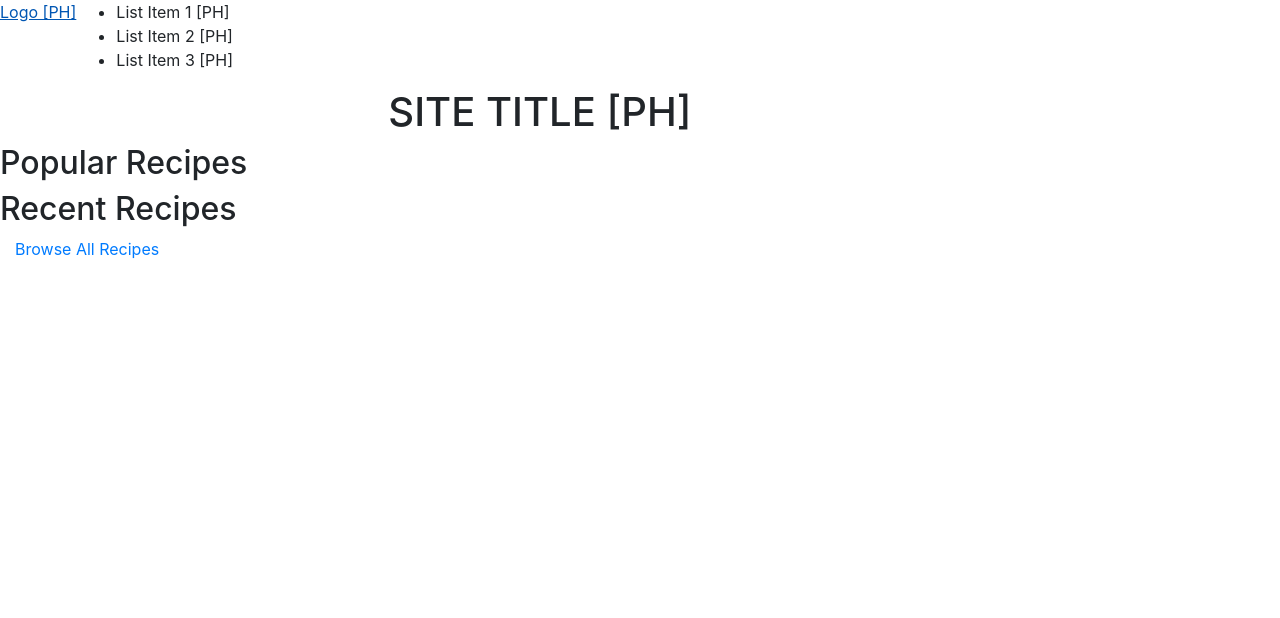
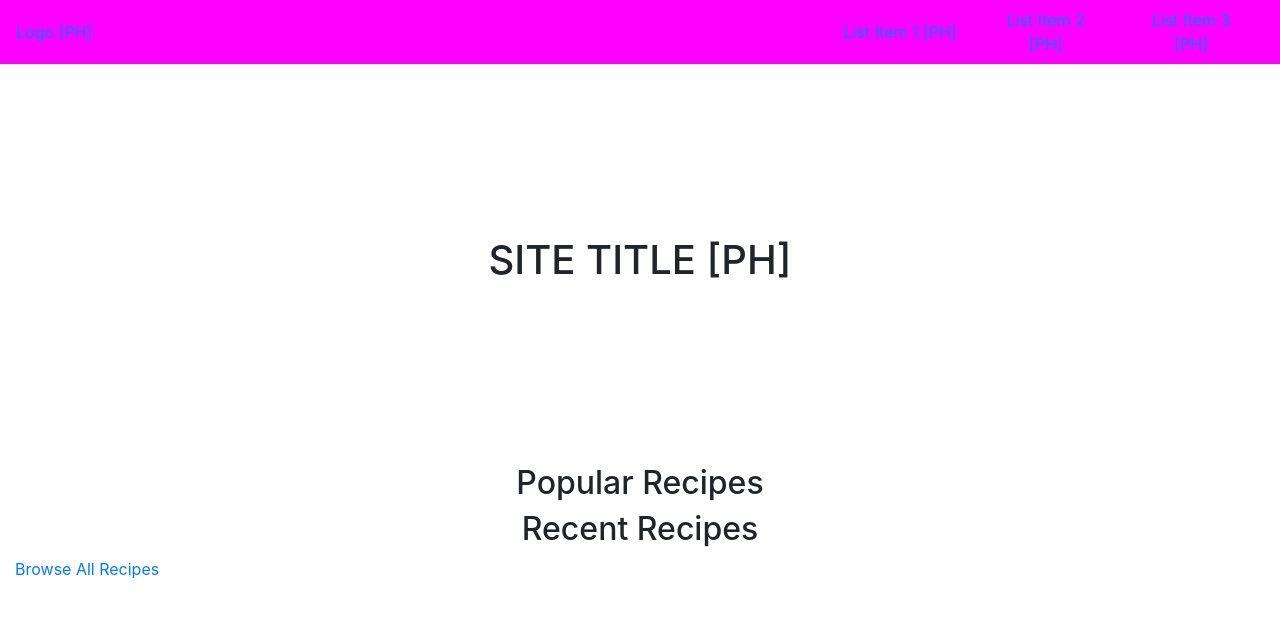
Before and after one commit to Code-Institute-Submissions/DCD-Milestone-Project-5, a Flask app: page / in a window 1280 px wide. Shown: the top 618 px of the page. Run offline with Flask 2, Linux system fonts and the light colour scheme; data that the repository does not hold is empty; some libraries are stand-ins or nearby versions.

Commit message:
began styling of base template

```diff
--- a/static/css/style.css
+++ b/static/css/style.css
@@ -0,0 +1,32 @@
+/*Font imports*/
+
+/*Text Colour & Font*/
+nav{
+    background-color:magenta;
+}
+
+
+/*Common*/
+.navbar-list{
+    padding:0;
+    margin:0;
+}
+
+.navbar-item{
+    list-style-type:none;
+    vertical-align: middle;
+    text-align: center;
+    width:33%
+}
+
+/*Home page*/
+.title-splash{
+    text-align:center;
+    height:50vh;
+}
+.home-section-title{
+    text-align:center;
+}
+.home-search-recipe-link{
+    text-align:center;
+}
--- a/templates/base.html
+++ b/templates/base.html
@@ -10,13 +10,13 @@
 </head>
 <body class="container-fluid">
     <!--Navbar-->
-    <nav class="row">
-        <a href="">Logo [PH]</a>
+    <nav class="row navbar">
+        <a class="nav_logo" href="#">Logo [PH]</a>
         <div>
-            <ul>
-                <li>List Item 1 [PH]</li>
-                <li>List Item 2 [PH]</li>
-                <li>List Item 3 [PH]</li>
+            <ul class="navbar-list row align-items-center">
+                <li class="navbar-item col"><a href="#">List Item 1 [PH]</a></li>
+                <li class="navbar-item col"><a href="#">List Item 2 [PH]</a></li>
+                <li class="navbar-item col"><a href="#">List Item 3 [PH]</a></li>
             </ul>
         </div>
     </nav>
--- a/templates/home.html
+++ b/templates/home.html
@@ -1,22 +1,16 @@
 {% extends 'base.html' %}
 {% block content%}
-    <div class="row justify-content-center">
+    <div class="title-splash row align-items-center justify-content-center">
         <h1 class="col-5">SITE TITLE [PH]</h1>
     </div>
-    <h2 class="row">Popular Recipes</h2>
+    <h2 class="home-section-title">Popular Recipes</h2>
     <div class="row justify-content-center">
-        <div class="recipe-object col-2"></div>
-        <div class="recipe-object col-2"></div>
-        <div class="recipe-object col-2"></div>
-        <div class="recipe-object col-2"></div>
+        <div class="recipe-thumbnail-object col-2"></div>
     </div>
-    <h2 class="row">Recent Recipes</h2>
+    <h2 class="home-section-title">Recent Recipes</h2>
     <div class="row justify-content-center">
-        <div class="recipe-object col-2"></div>
-        <div class="recipe-object col-2"></div>
-        <div class="recipe-object col-2"></div>
-        <div class="recipe-object col-2"></div>
+        <div class="recipe-thumbnail-object col-2"></div>
     </div>
-    <a href="">Browse All Recipes</a>
+    <a class="home-search-recipe-link" href="#">Browse All Recipes</a>
 
 {% endblock %}
```
